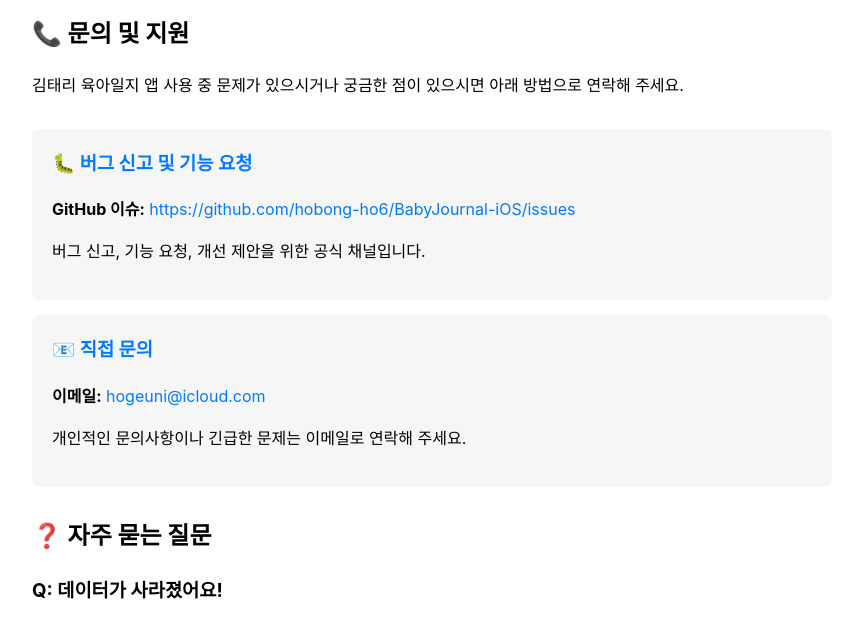
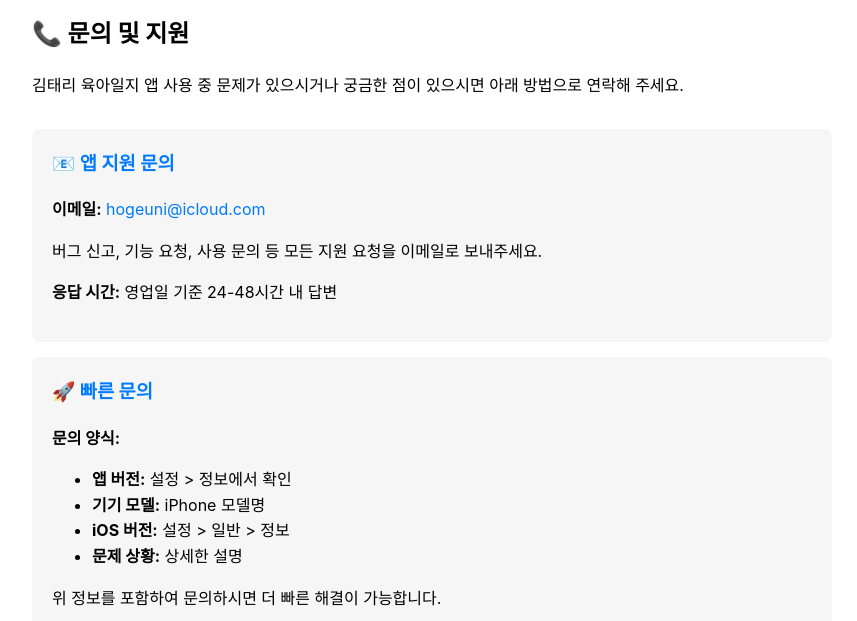
Before and after one commit to hobong-ho6/baby-journal-privacy, a plain HTML site: page support.html in a window 1280 px wide. Shown: the part 148-769 px from the top of the page, without its empty margins (208-1065 px from the left). Drawn offline with Linux system fonts and the light colour scheme.

Commit message:
Update support page - remove GitHub issues, focus on email support

```diff
--- a/support.html
+++ b/support.html
@@ -58,15 +58,22 @@
 
         <div class="section">
             <div class="contact-method">
-                <h3>🐛 버그 신고 및 기능 요청</h3>
-                <p><strong>GitHub 이슈:</strong> <a href="https://github.com/hobong-ho6/BabyJournal-iOS/issues" target="_blank">https://github.com/hobong-ho6/BabyJournal-iOS/issues</a></p>
-                <p>버그 신고, 기능 요청, 개선 제안을 위한 공식 채널입니다.</p>
+                <h3>📧 앱 지원 문의</h3>
+                <p><strong>이메일:</strong> <a href="mailto:hogeuni@icloud.com?subject=김태리 육아일지 지원 요청">hogeuni@icloud.com</a></p>
+                <p>버그 신고, 기능 요청, 사용 문의 등 모든 지원 요청을 이메일로 보내주세요.</p>
+                <p><strong>응답 시간:</strong> 영업일 기준 24-48시간 내 답변</p>
             </div>
 
             <div class="contact-method">
-                <h3>📧 직접 문의</h3>
-                <p><strong>이메일:</strong> <a href="mailto:hogeuni@icloud.com?subject=김태리 육아일지 지원 요청">hogeuni@icloud.com</a></p>
-                <p>개인적인 문의사항이나 긴급한 문제는 이메일로 연락해 주세요.</p>
+                <h3>🚀 빠른 문의</h3>
+                <p><strong>문의 양식:</strong></p>
+                <ul>
+                    <li><strong>앱 버전:</strong> 설정 > 정보에서 확인</li>
+                    <li><strong>기기 모델:</strong> iPhone 모델명</li>
+                    <li><strong>iOS 버전:</strong> 설정 > 일반 > 정보</li>
+                    <li><strong>문제 상황:</strong> 상세한 설명</li>
+                </ul>
+                <p>위 정보를 포함하여 문의하시면 더 빠른 해결이 가능합니다.</p>
             </div>
         </div>
 
```
